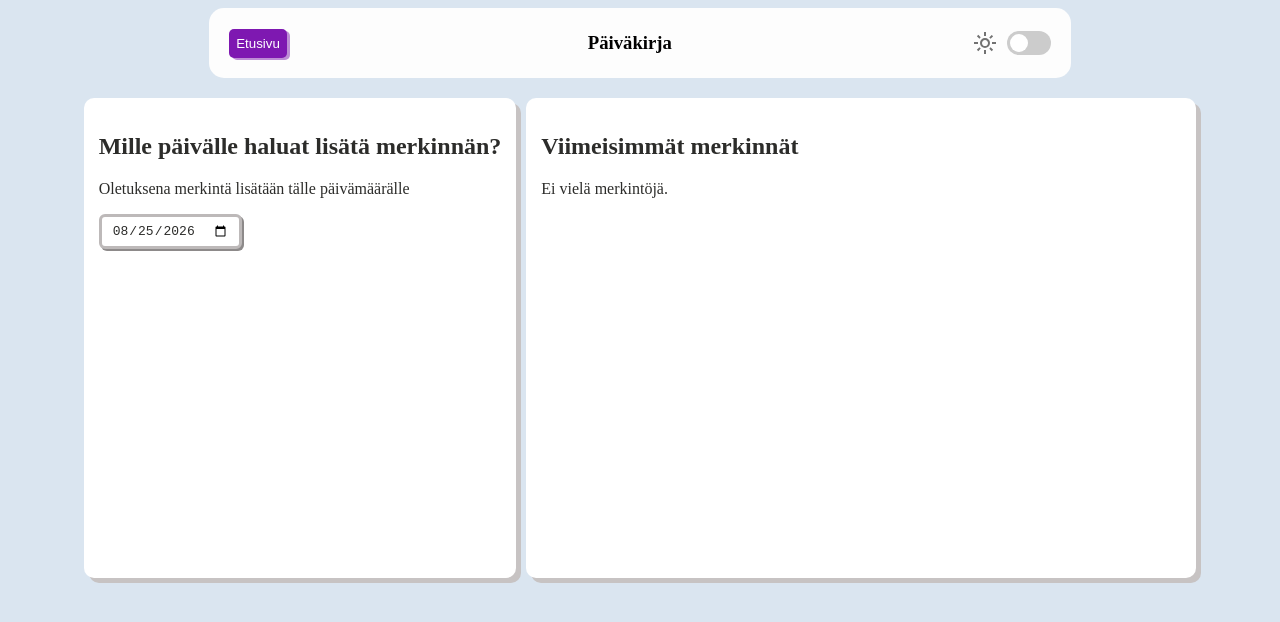
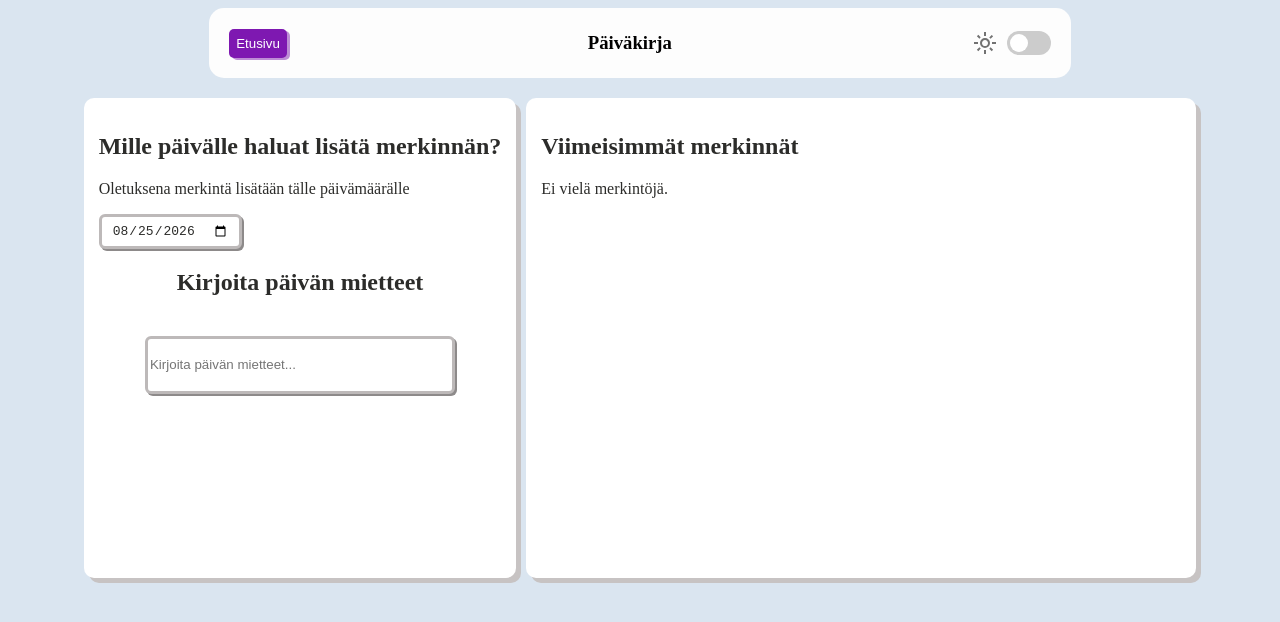
Before and after one commit to PorkkanaRaastin/Mood-tracker, a React (Vite) app in the folder MieliaTracker/: page /paivakirja in a window 1280 px wide. Shown: the top 622 px of the page. Built offline with nearby package versions, Linux system fonts and the light colour scheme.

Commit message:
päiväkirjaan muutoksia

```diff
--- a/MieliaTracker/src/pages/Paivakirja.jsx
+++ b/MieliaTracker/src/pages/Paivakirja.jsx
@@ -76,12 +76,30 @@ function Paivakirja() {
                     <h2>Mille päivälle haluat lisätä merkinnän?</h2>
                     <p>Oletuksena merkintä lisätään tälle päivämäärälle</p>
                     <ChooseDate type="date" value={date} onChange={(e) => setDate(e.target.value)} />
+                      <h2>Kirjoita päivän mietteet</h2>
+                      <PaivakirjaText>
+                        <input placeholder="Kirjoita päivän mietteet..." type="text" name="" id="" />
+                      </PaivakirjaText>
                 </Valinnat>
                 <EntriesList entries={entries} removeEntry={removeEntry} />
             </MoodBoksit>
         </>
     )
 }
+
+const PaivakirjaText = styled.div`
+  display: flex;
+  justify-content: center;
+
+  input {
+    margin-top: 20px;
+    height: 50px;
+    width: 300px;
+    border: 3px solid #bdb9b9;
+    border-radius: 6px;
+    box-shadow: 2px 2px #8d8a8a
+  }
+`
 
 const StyledHeader = styled.header`
     background-color: var(--header-bg);
```
